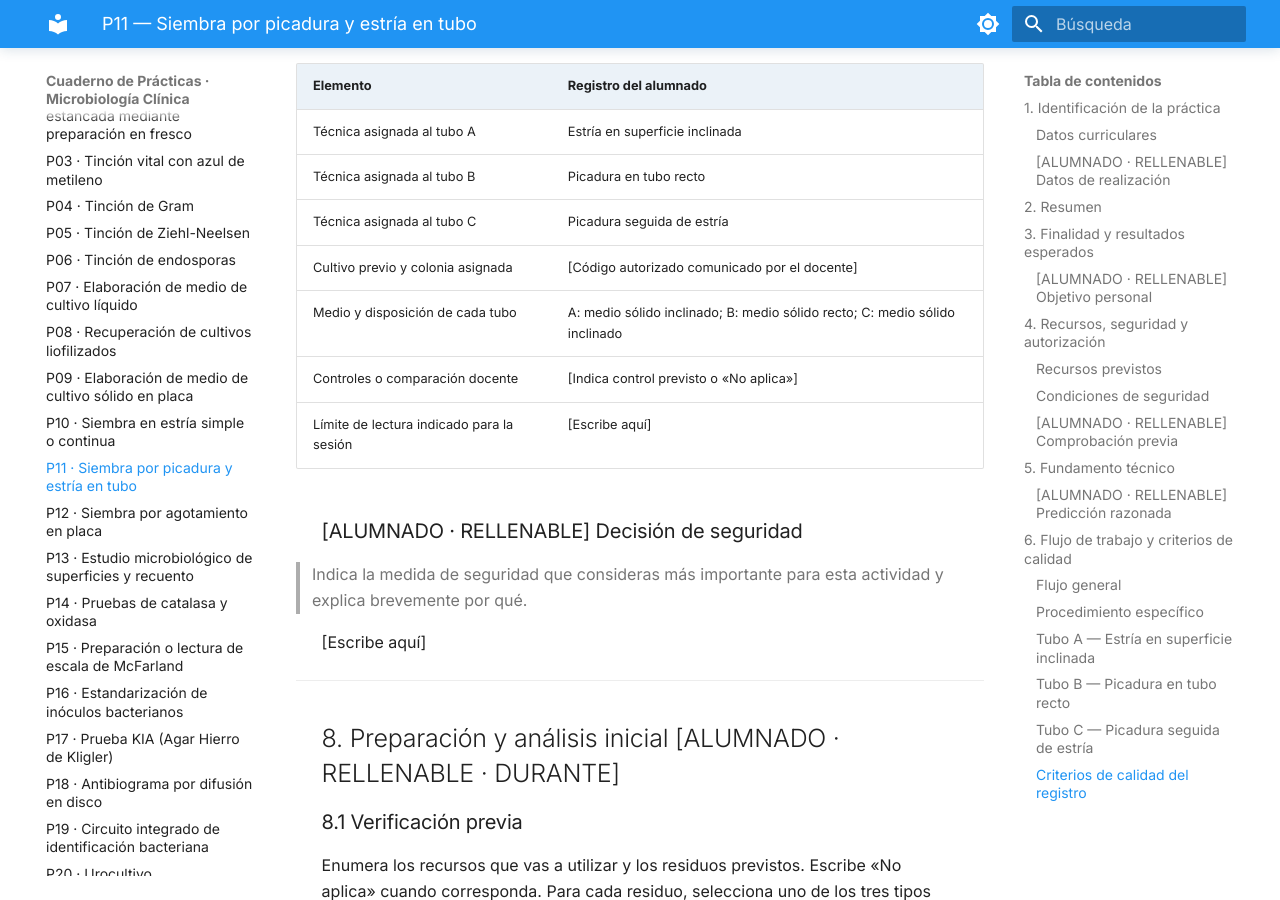
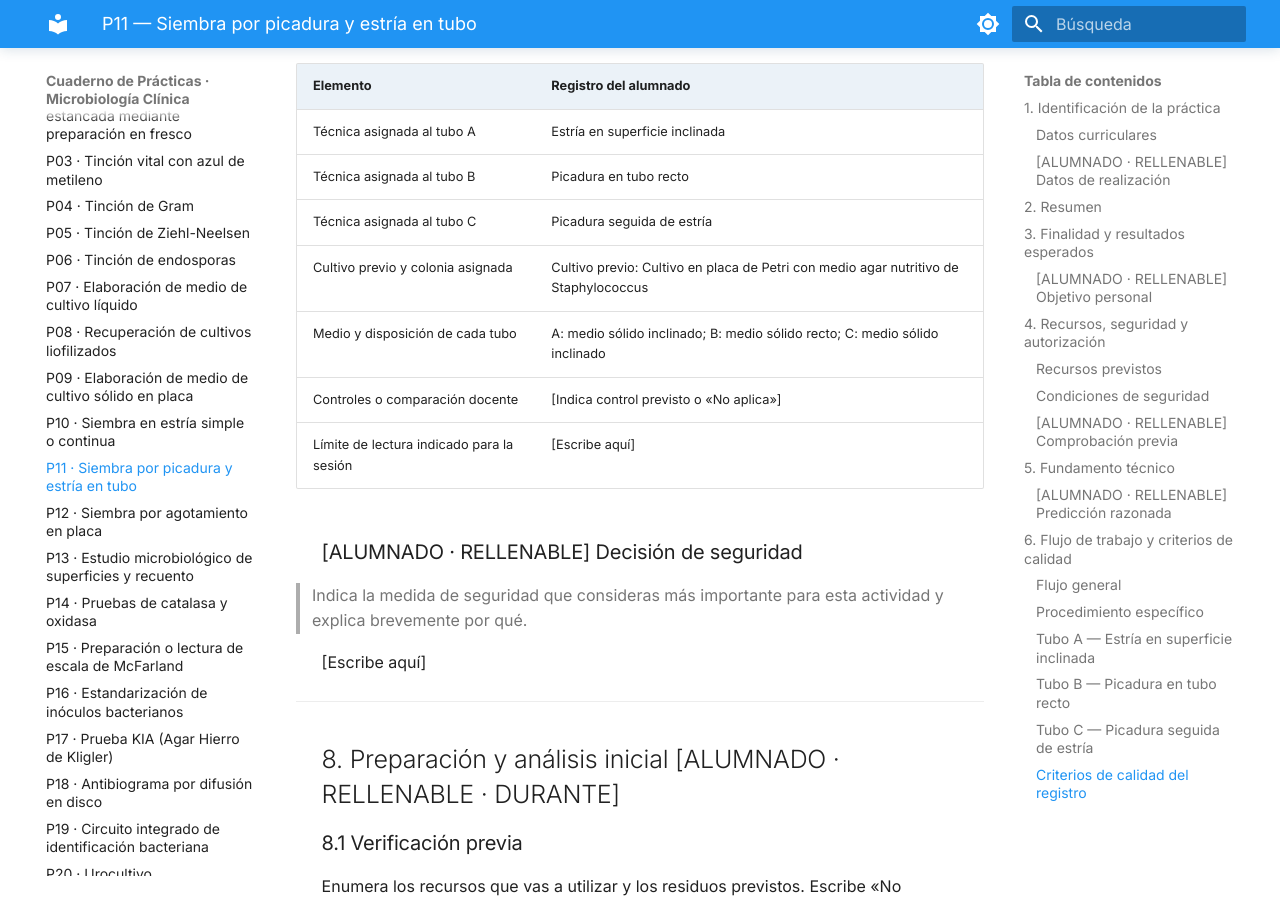
Before and after one commit to Rebeca-hubb/Cuaderno-Pr-cticas-Microbiolog-a-Rebeca-Vicho-, an MkDocs documentation site: the page built from docs/practicas/P11_Siembra_picadura_y_estria.md, in a window 1280 px wide and 900 px high, scrolled down 7250 px. Built offline with MkDocs 1.6.1 and Material for MkDocs 9.7.7, drawn with Linux system fonts in a browser that asks for light colours.

Commit message:
Update P11_Siembra_picadura_y_estria.md

```diff
--- a/docs/practicas/P11_Siembra_picadura_y_estria.md
+++ b/docs/practicas/P11_Siembra_picadura_y_estria.md
@@ -186,7 +186,7 @@ En los tres procedimientos, mantén la manipulación aséptica y la apertura/cie
 | Técnica asignada al tubo A | Estría en superficie inclinada |
 | Técnica asignada al tubo B | Picadura en tubo recto |
 | Técnica asignada al tubo C | Picadura seguida de estría |
-| Cultivo previo y colonia asignada | [Código autorizado comunicado por el docente] |
+| Cultivo previo y colonia asignada | Cultivo previo: Cultivo en placa de Petri con medio agar nutritivo de Staphylococcus |
 | Medio y disposición de cada tubo | A: medio sólido inclinado; B: medio sólido recto; C: medio sólido inclinado |
 | Controles o comparación docente | [Indica control previsto o «No aplica»] |
 | Límite de lectura indicado para la sesión | [Escribe aquí] |
```
